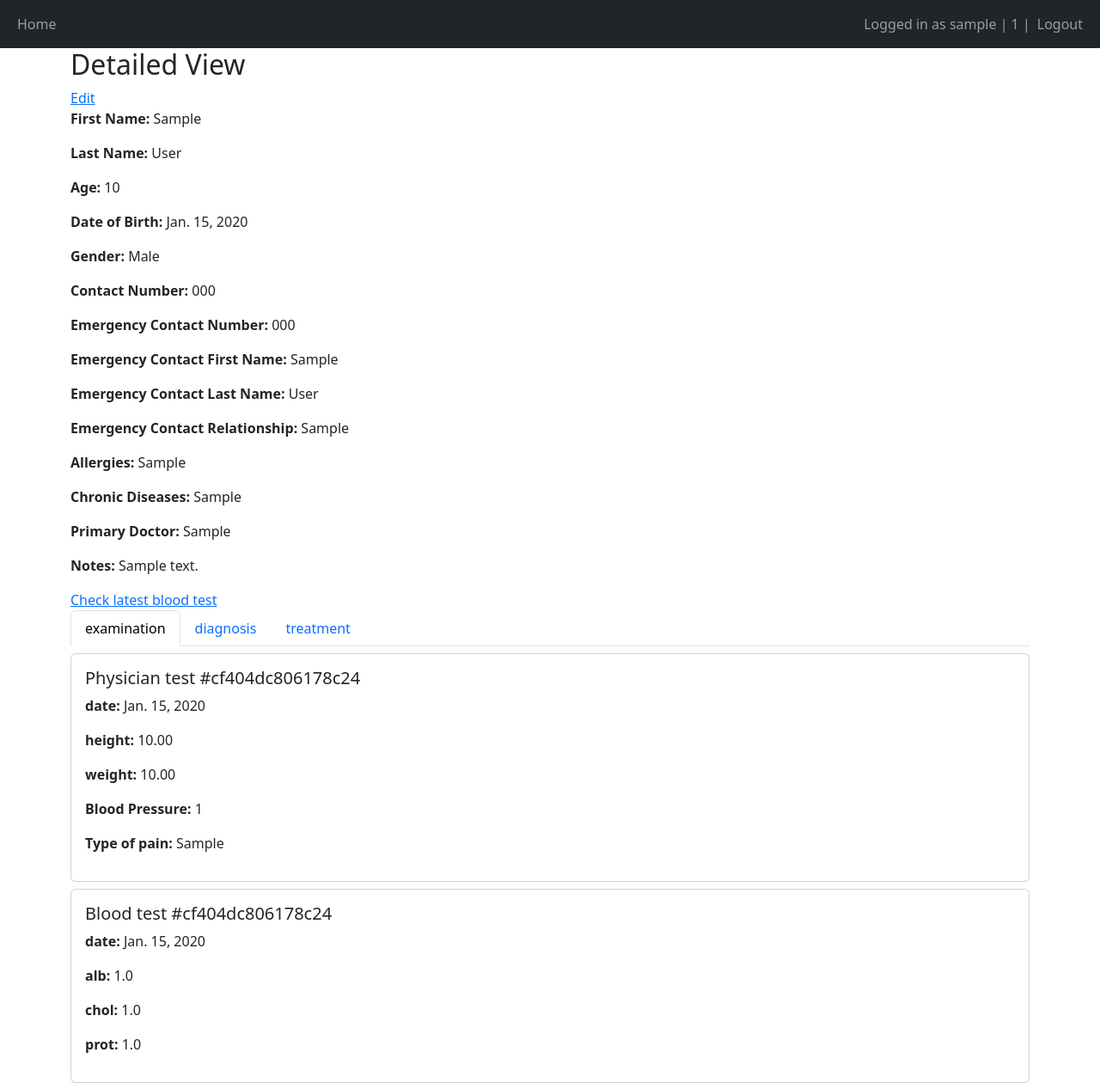
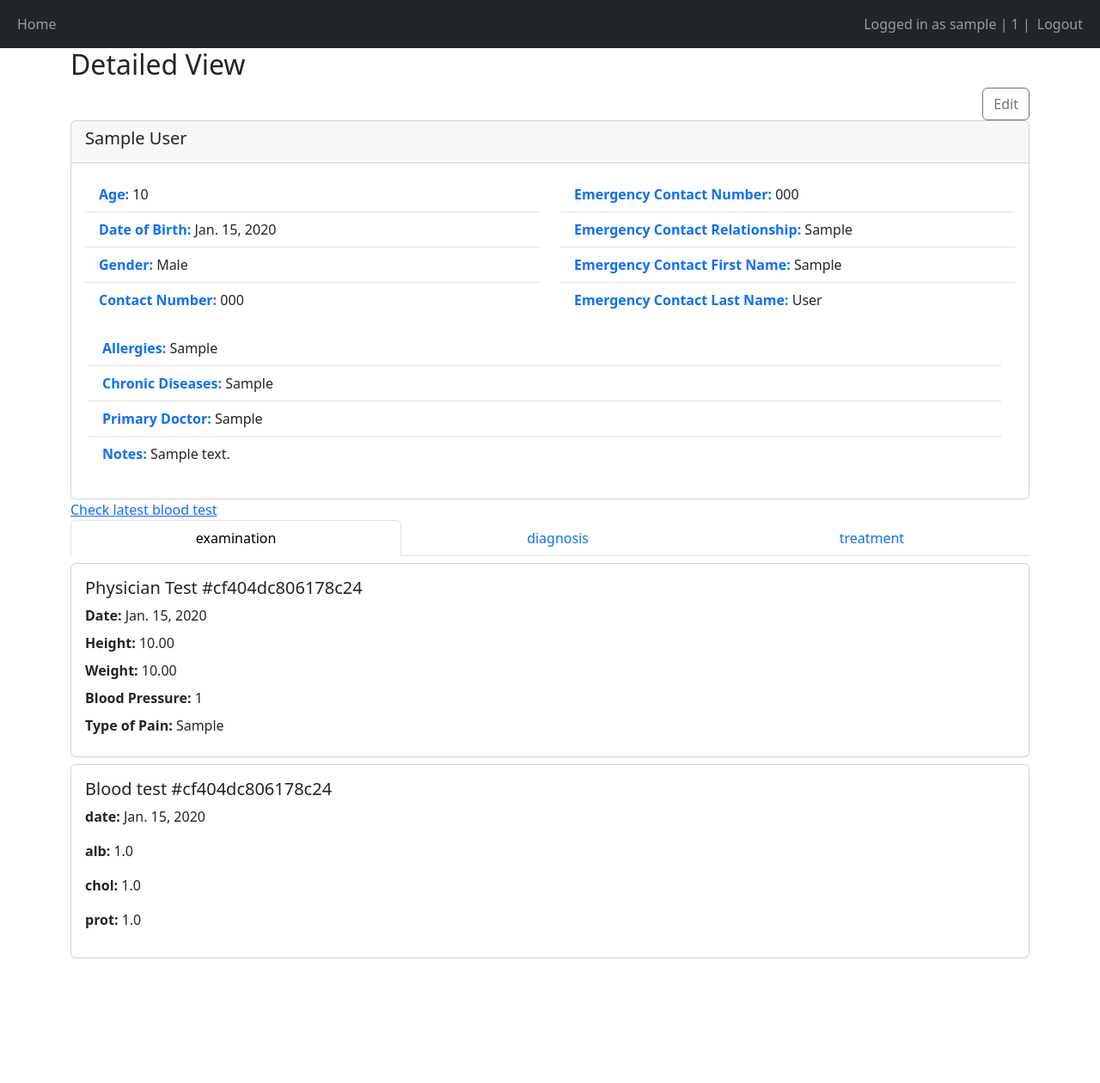
Before and after one commit to morn1n9st4r/medical_machine_learning, a Django app: page /record/1/ in a window 1280 px wide. Shown: the whole page at 86% size. After the commit the page ends 1115 px from the top, so only its background shows below. Run offline with Django 5.2, Linux system fonts and the light colour scheme; a user stored in the database is signed in; tables that the repository leaves empty hold one stand-in row (values such as "Sample post"); some libraries are stand-ins or nearby versions.

Commit message:
doctor model displaying

```diff
--- a/main/models.py
+++ b/main/models.py
@@ -24,14 +24,30 @@ class PatientBaseRecord(models.Model):
     notes = models.TextField(blank=True, null=True)
 
     def __str__(self):
-        return f"ID: {self.id} - {self.first_name} {self.last_name}, Age: {self.age}, Gender: {self.get_gender_display()}, Primary Doctor: {self.primary_doctor}"
+        return f"ID: {self.id} - {self.first_name} {self.last_name}, Age: {self.age}"
 
+
+class DoctorBaseRecord(models.Model):
+    id = models.AutoField(primary_key=True)
+    doctor = models.ForeignKey(User, on_delete=models.CASCADE)
+    first_name = models.CharField(max_length=255)
+    last_name = models.CharField(max_length=255)
+    age = models.IntegerField()
+    date_of_birth = models.DateField()
+    gender = models.CharField(max_length=1, choices=GENDER_CHOICES)
+    contact_number = models.CharField(max_length=15)
+    specialties = models.TextField(blank=True, null=True)
+    experience_years = models.IntegerField(blank=True, null=True)
+    notes = models.TextField(blank=True, null=True)
+
+    def __str__(self):
+        return f"ID: {self.id} - Dr. {self.first_name} {self.last_name}, Age: {self.age}"
 
 
 class MedicalRecordsABC(models.Model):
     id = models.UUIDField(default=uuid.uuid4, primary_key=True, unique=True)
     patient = models.ForeignKey(PatientBaseRecord, on_delete=models.CASCADE)
-    doctor = models.ForeignKey(User, on_delete=models.CASCADE)
+    doctor = models.ForeignKey(DoctorBaseRecord, on_delete=models.CASCADE)
     date = models.DateField()
 
     class Meta:
--- a/main/templates/main/base.html
+++ b/main/templates/main/base.html
@@ -23,7 +23,7 @@
             <div>
                 <ul class="navbar-nav">
                     {% if user.is_authenticated %}
-                        <span class="navbar-text">Logged in as {{user.username}} | {{user.pk}} | </span>
+                        <span class="navbar-text">Logged in as {{user|stringformat:"s" }} | {{user.pk}} | </span>
                         <li class="nav-item">
                             <a class="nav-link" href="/logout">Logout</a>
                         </li>
--- a/main/templates/main/detailed_view_record.html
+++ b/main/templates/main/detailed_view_record.html
@@ -6,40 +6,70 @@
 {% block content %}
 {{form|crispy}}
 
-<h2>Detailed View</h2>
 
-{% if status == 'doctor' or status == 'patient'%}
-    <a href="{% url 'edit_record' record.pk %}">Edit</a>
-{% endif %}
+{% load static %}
+<link rel="stylesheet" href="{% static 'main/style.css' %}">
 
 
 
-<p><strong>First Name:</strong> {{ record.first_name }}</p>
-<p><strong>Last Name:</strong> {{ record.last_name }}</p>
-<p><strong>Age:</strong> {{ record.age }}</p>
-<p><strong>Date of Birth:</strong> {{ record.date_of_birth }}</p>
-<p><strong>Gender:</strong> {{ record.gender|tag_definition }}</p>
-<p><strong>Contact Number:</strong> {{ record.contact_number }}</p>
-<p><strong>Emergency Contact Number:</strong> {{ record.emergency_contact_number }}</p>
-<p><strong>Emergency Contact First Name:</strong> {{ record.emergency_contact_first_name }}</p>
-<p><strong>Emergency Contact Last Name:</strong> {{ record.emergency_contact_last_name }}</p>
-<p><strong>Emergency Contact Relationship:</strong> {{ record.emergency_contact_relationship }}</p>
-<p><strong>Allergies:</strong> {{ record.allergies }}</p>
-<p><strong>Chronic Diseases:</strong> {{ record.chronic_diseases }}</p>
-<p><strong>Primary Doctor:</strong> {{ record.primary_doctor }}</p>
-<p><strong>Notes:</strong> {{ record.notes }}</p>
+<h2>Detailed View</h2>
+
+<div class="card-body">
+    {% if status == 'doctor' or status == 'patient' %}
+        <div class="d-flex justify-content-end">
+            <a class="btn btn-outline-secondary" href="{% url 'edit_record' record.pk %}">Edit</a>
+        </div>
+    {% endif %}
+</div>
+
+
+<div class="card">
+    <div class="card-header">
+        <h5 class="card-title">{{ record.first_name }} {{ record.last_name }}</h5>
+    </div>
+    <div class="card-body">
+        <div class="row">
+            <div class="col-md-6">
+                <ul class="list-group list-group-flush">
+                    <li class="list-group-item"><strong class="text-primary">Age:</strong> {{ record.age }}</li>
+                    <li class="list-group-item"><strong class="text-primary">Date of Birth:</strong> {{ record.date_of_birth }}</li>
+                    <li class="list-group-item"><strong class="text-primary">Gender:</strong> {{ record.gender|tag_definition }}</li>
+                    <li class="list-group-item"><strong class="text-primary">Contact Number:</strong> {{ record.contact_number }}</li>
+                </ul>
+            </div>
+            <div class="col-md-6">
+                <ul class="list-group list-group-flush">
+                    <li class="list-group-item"><strong class="text-primary">Emergency Contact Number:</strong> {{ record.emergency_contact_number }}</li>
+                    <li class="list-group-item"><strong class="text-primary">Emergency Contact Relationship:</strong> {{ record.emergency_contact_relationship }}</li>
+                    <li class="list-group-item"><strong class="text-primary">Emergency Contact First Name:</strong> {{ record.emergency_contact_first_name }}</li>
+                    <li class="list-group-item"><strong class="text-primary">Emergency Contact Last Name:</strong> {{ record.emergency_contact_last_name }}</li>
+                    </ul>
+            </div>
+        </div>
+        <div class="card-body">
+            <div class="row">
+                <ul class="list-group list-group-flush">
+                <li class="list-group-item"><strong class="text-primary">Allergies:</strong> {{ record.allergies }}</li>
+                <li class="list-group-item"><strong class="text-primary">Chronic Diseases:</strong> {{ record.chronic_diseases }}</li>
+                <li class="list-group-item"><strong class="text-primary">Primary Doctor:</strong> {{ record.primary_doctor }}</li>
+                <li class="list-group-item"><strong class="text-primary">Notes:</strong> {{ record.notes }}</li>
+                </ul>
+            </div>
+        </div>
+    </div>
+</div>
 
 <a href="{% url 'run_pkl_view' record.pk %}">Check latest blood test</a>
 
-<ul class="nav nav-tabs" id="myTab" role="tablist">
-    <li class="nav-item" role="presentation">
-      <button class="nav-link active" id="examination-tab" data-bs-toggle="tab" data-bs-target="#examination" type="button" role="tab" aria-controls="examination" aria-selected="true">examination</button>
+<ul class="nav nav-tabs d-flex" id="myTab" role="tablist">
+    <li class="nav-item  flex-grow-1"   role="presentation">
+      <button class="nav-link active w-100"  id="examination-tab" data-bs-toggle="tab" data-bs-target="#examination" type="button" role="tab" aria-controls="examination" aria-selected="true">examination</button>
     </li>
-    <li class="nav-item" role="presentation">
-      <button class="nav-link" id="diagnosis-tab" data-bs-toggle="tab" data-bs-target="#diagnosis" type="button" role="tab" aria-controls="diagnosis" aria-selected="false">diagnosis</button>
+    <li class="nav-item flex-grow-1" role="presentation">
+      <button class="nav-link w-100"  id="diagnosis-tab" data-bs-toggle="tab" data-bs-target="#diagnosis" type="button" role="tab" aria-controls="diagnosis" aria-selected="false">diagnosis</button>
     </li>
-    <li class="nav-item" role="presentation">
-      <button class="nav-link" id="treatment-tab" data-bs-toggle="tab" data-bs-target="#treatment" type="button" role="tab" aria-controls="treatment" aria-selected="false">treatment</button>
+    <li class="nav-item flex-grow-1"  role="presentation">
+      <button class="nav-link w-100"  id="treatment-tab" data-bs-toggle="tab" data-bs-target="#treatment" type="button" role="tab" aria-controls="treatment" aria-selected="false">treatment</button>
     </li>
 </ul>
 <div class="tab-content" id="myTabContent">
@@ -54,15 +84,23 @@
             {% for examination in medical_examinations %}
                 {% if examination.get_model_type == 'PatientAnalysisPhysician' %}
                 <div class="tab-pane fade show active">
-                    <div class="card mt-2"  id="examination_{{examination.shortened_id}}">
-                        <div class="card-body d-flex flex-row justify-content-between">
-                            <div>
-                                <h5 class="card-title">Physician test #{{examination.shortened_id}}</h5>
-                                <p><strong>date:</strong> {{examination.date}}</p>
-                                <p><strong>height:</strong> {{examination.height}}</p>
-                                <p><strong>weight:</strong> {{examination.weight}}</p>
-                                <p><strong>Blood Pressure:</strong> {{examination.bp}}</p>
-                                <p><strong>Type of pain:</strong> {{examination.type_of_pain}}</p>
+                    <div class="card mt-2" id="examination_{{examination.shortened_id}}">
+                        <div class="card-body">
+                            <h5 class="card-title">Physician Test #{{examination.shortened_id}}</h5>
+                            <div class="mb-2">
+                                <strong>Date:</strong> {{examination.date}}
+                            </div>
+                            <div class="mb-2">
+                                <strong>Height:</strong> {{examination.height}}
+                            </div>
+                            <div class="mb-2">
+                                <strong>Weight:</strong> {{examination.weight}}
+                            </div>
+                            <div class="mb-2">
+                                <strong>Blood Pressure:</strong> {{examination.bp}}
+                            </div>
+                            <div class="mb-2">
+                                <strong>Type of Pain:</strong> {{examination.type_of_pain}}
                             </div>
                         </div>
                     </div>
@@ -111,9 +149,7 @@
                         <div class="row">
                             <div class="col-md-4">
                                 {% if status == 'doctor' %}
-                                <button class="btn btn-info">
-                                    <a href="{% url 'update_examinations' record.pk diagnosis.id %}" style="color: white; text-decoration: none;">Attach examination</a>
-                                </button>
+                                    <a href="{% url 'update_examinations' record.pk diagnosis.id %}" class="btn btn-outline-secondary">Attach examination</a>
                                 {% endif %}
                             </div>
                         </div>
--- a/main/views.py
+++ b/main/views.py
@@ -9,7 +9,7 @@ from .forms import RecordForm, RegisterForm
 from django.contrib.auth import login, logout, authenticate
 
 from .forms import PhysicianForm, BloodTestForm, DiagnosisForm, TreatmentForm, ExaminationsForm
-from .models import PatientBaseRecord, PatientAnalysisPhysician, PatientBloodTest, PatientDiagnosis, PatientTreatment
+from .models import PatientBaseRecord, DoctorBaseRecord, PatientAnalysisPhysician, PatientBloodTest, PatientDiagnosis, PatientTreatment
 from django.contrib.auth.models import User
 
 from django.views.generic.edit import UpdateView
@@ -62,6 +62,7 @@ def custom_login_redirect(request):
 @login_required(login_url='/login')
 def home(request):
     if check_user_login(request) == 'doctor':
+        doctor = DoctorBaseRecord.objects.filter(doctor=request.user).first()
         query = request.GET.get('q')
         if query:
             records = PatientBaseRecord.objects.filter(
@@ -82,7 +83,7 @@ def home(request):
         except EmptyPage:
             records = paginator.page(paginator.num_pages)
 
-        return render(request, 'main/home.html', {'records': records, 'query': query})
+        return render(request, 'main/home.html', {'records': records, 'query': query, 'doctor': doctor})
     else:
         return HttpResponseForbidden(render(request, 'main/403.html'))
 
```
Also changed, not shown: main/static/css/style.css (added, +46 -0 lines), main/static/main/style.css (deleted, +0 -18 lines), main/templates/main/home.html (+13 -1 lines).
